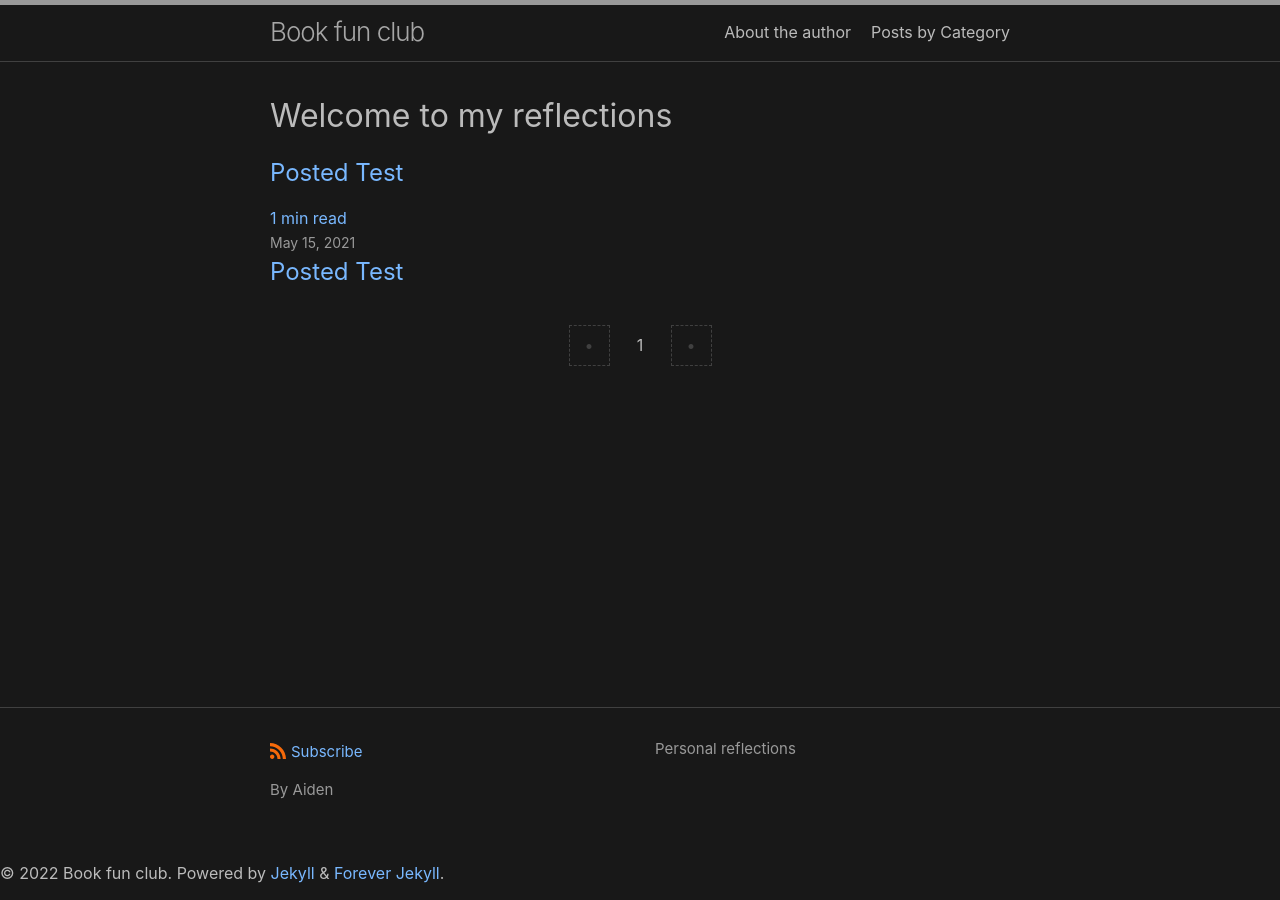
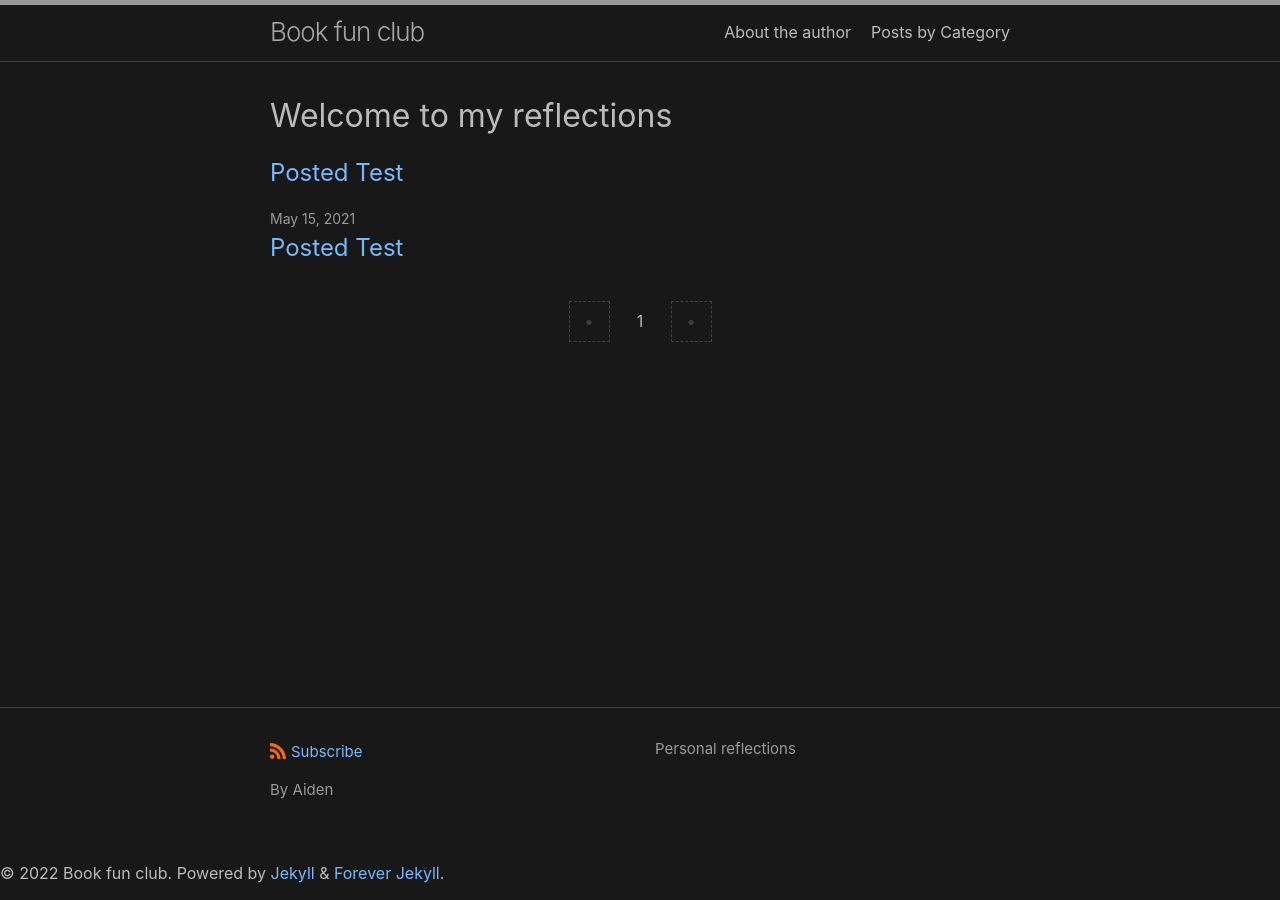
Before and after one commit to Aiden-Forsyth/Will, a Jekyll site: the page built from index.html, in a window 1280 px wide. Built offline with Jekyll 4.4.1, drawn with Linux system fonts in a browser that asks for light colours; the list of posts is cut into pages by our own code.

Commit message:
Update index.html

```diff
--- a/index.html
+++ b/index.html
@@ -9,7 +9,7 @@ layout: home
 
     <h1><a href="{{ site.baseurl }}{{ post.url }}">{{ post.title }}</a></h1>
 
-    <a href="{{ site.baseurl }}{{ post.url }}" class="read-more">{% include read-time.html content=post.content %}</a>
+
   </article>
 
   {% endfor %}
```
